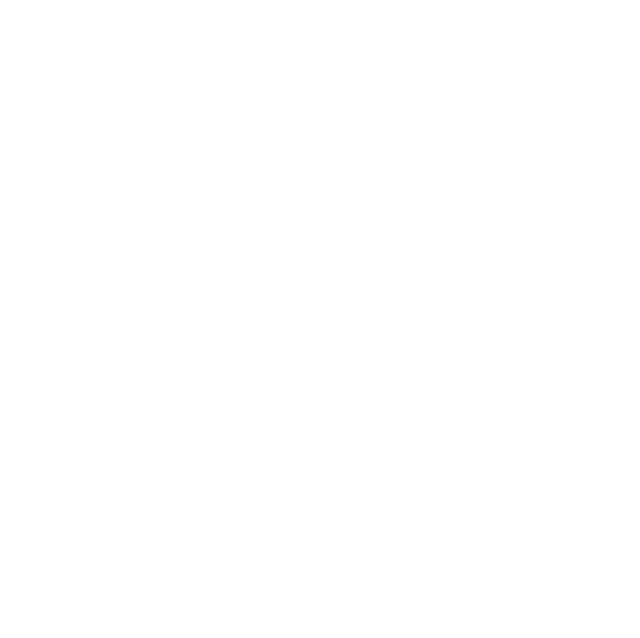
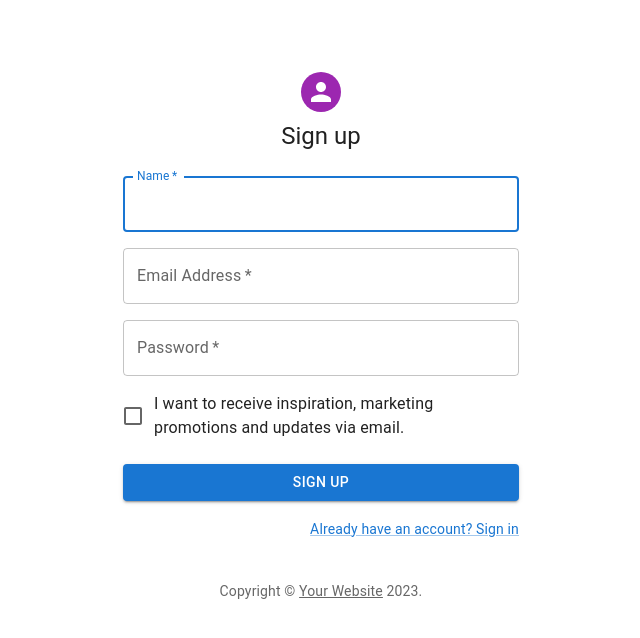
Before and after one commit to cool0505/Oss_project, a React (Create React App) app in the folder frontend/: page /Signup in a window 1280 px wide. Before the commit this address had no page. Shown: the top 638 px of the page, without its empty margins (319-959 px from the left). Built offline with nearby package versions, Linux system fonts and the light colour scheme.

Commit message:
update signup.js

```diff
--- a/frontend/package.json
+++ b/frontend/package.json
@@ -5,6 +5,7 @@
   "dependencies": {
     "@emotion/react": "^11.10.5",
     "@emotion/styled": "^11.10.5",
+    "@mui/icons-material": "^5.11.0",
     "@mui/material": "^5.11.4",
     "@testing-library/jest-dom": "^5.16.5",
     "@testing-library/react": "^13.4.0",
--- a/frontend/src/App.js
+++ b/frontend/src/App.js
@@ -1,6 +1,6 @@
 import './App.css';
 import Login from './pages/Login';
-//import SignUp from './pages/SignUp';
+import Signup from './pages/Signup';
 import { BrowserRouter, Routes, Route } from 'react-router-dom';
 import React from 'react';
 
@@ -9,11 +9,10 @@
     <BrowserRouter>
       <Routes>
         <Route path='/Login' element={<Login/>} />
+        <Route path='/Signup' element={<Signup/>} />
       </Routes>
     </BrowserRouter>
   );
 }
 
-export default App;
-
-//<Route path='/SignUp' element={<SignUp/>} />
+export default App
--- /dev/null
+++ b/frontend/src/pages/Signup.js
@@ -0,0 +1,121 @@
+import * as React from 'react';
+import Avatar from '@mui/material/Avatar';
+import Button from '@mui/material/Button';
+import CssBaseline from '@mui/material/CssBaseline';
+import TextField from '@mui/material/TextField';
+import FormControlLabel from '@mui/material/FormControlLabel';
+import Checkbox from '@mui/material/Checkbox';
+import Link from '@mui/material/Link';
+import Grid from '@mui/material/Grid';
+import Box from '@mui/material/Box';
+//import Person from '@mui/icons-material';
+import Typography from '@mui/material/Typography';
+import Container from '@mui/material/Container';
+import { createTheme, ThemeProvider } from '@mui/material/styles';
+
+function Copyright(props) {
+  return (
+    <Typography variant="body2" color="text.secondary" align="center" {...props}>
+      {'Copyright © '}
+      <Link color="inherit" href="https://mui.com/">
+        Your Website
+      </Link>{' '}
+      {new Date().getFullYear()}
+      {'.'}
+    </Typography>
+  );
+}
+
+const theme = createTheme();
+
+export default function SignUp() {
+  const handleSubmit = (event) => {
+    event.preventDefault();
+    const data = new FormData(event.currentTarget);
+    console.log({
+        name: data.get('Name'),
+      email: data.get('email'),
+      password: data.get('password'),
+    });
+  };
+
+  return (
+    <ThemeProvider theme={theme}>
+      <Container component="main" maxWidth="xs">
+        <CssBaseline />
+        <Box
+          sx={{
+            marginTop: 8,
+            display: 'flex',
+            flexDirection: 'column',
+            alignItems: 'center',
+          }}
+        >
+          <Avatar sx={{ m: 1, bgcolor: 'secondary.main' }}>
+          </Avatar>
+          <Typography component="h1" variant="h5">
+            Sign up
+          </Typography>
+          <Box component="form" noValidate onSubmit={handleSubmit} sx={{ mt: 3 }}>
+            <Grid container spacing={2}>
+              <Grid item xs={12} >
+                <TextField
+                  autoComplete="given-name"
+                  name="Name"
+                  required
+                  fullWidth
+                  id="Name"
+                  label="Name"
+                  autoFocus
+                />
+              </Grid>
+              <Grid item xs={12}>
+                <TextField
+                  required
+                  fullWidth
+                  id="email"
+                  label="Email Address"
+                  name="email"
+                  autoComplete="email"
+                />
+              </Grid>
+              <Grid item xs={12}>
+                <TextField
+                  required
+                  fullWidth
+                  name="password"
+                  label="Password"
+                  type="password"
+                  id="password"
+                  autoComplete="new-password"
+                />
+              </Grid>
+              <Grid item xs={12}>
+                <FormControlLabel
+                  control={<Checkbox value="allowExtraEmails" color="primary" />}
+                  label="I want to receive inspiration, marketing promotions and updates via email."
+                />
+              </Grid>
+            </Grid>
+            <Button
+              type="submit"
+              fullWidth
+              variant="contained"
+              sx={{ mt: 3, mb: 2 }}
+            >
+              Sign Up
+            </Button>
+            <Grid container justifyContent="flex-end">
+              <Grid item>
+                <Link href="/Login" variant="body2">
+                  Already have an account? Sign in
+                </Link>
+              </Grid>
+            </Grid>
+          </Box>
+        </Box>
+        <Copyright sx={{ mt: 5 }} />
+      </Container>
+    </ThemeProvider>
+  );
+}
--- a/frontend/src/pages/service.js
+++ b/frontend/src/pages/service.js
@@ -2,18 +2,11 @@
 import axios from 'axios';
 //import Cookies from 'js-cookie';
 
-export const fetchLogin = async ({ id, pw }) => {
+export const fetchLogin = async (test) => {
+  console.log(test)
 
-  const test = {
-    id,
-    pw,
-  };
-  console.log(test)
   //하는중 원래는 아래쪽
-  axios.post('http://119.194.24.174:3000/user/login', {
-        id,
-        pw,
-    })
+  axios.post('http://192.168.0.57:3000/login', test)
     .then(function (response) {
         console.log(response.data.result)
         if(response.data.result === 'success')
```
Also changed, not shown: 1 other file (tests, documents, lock files or other folders).
